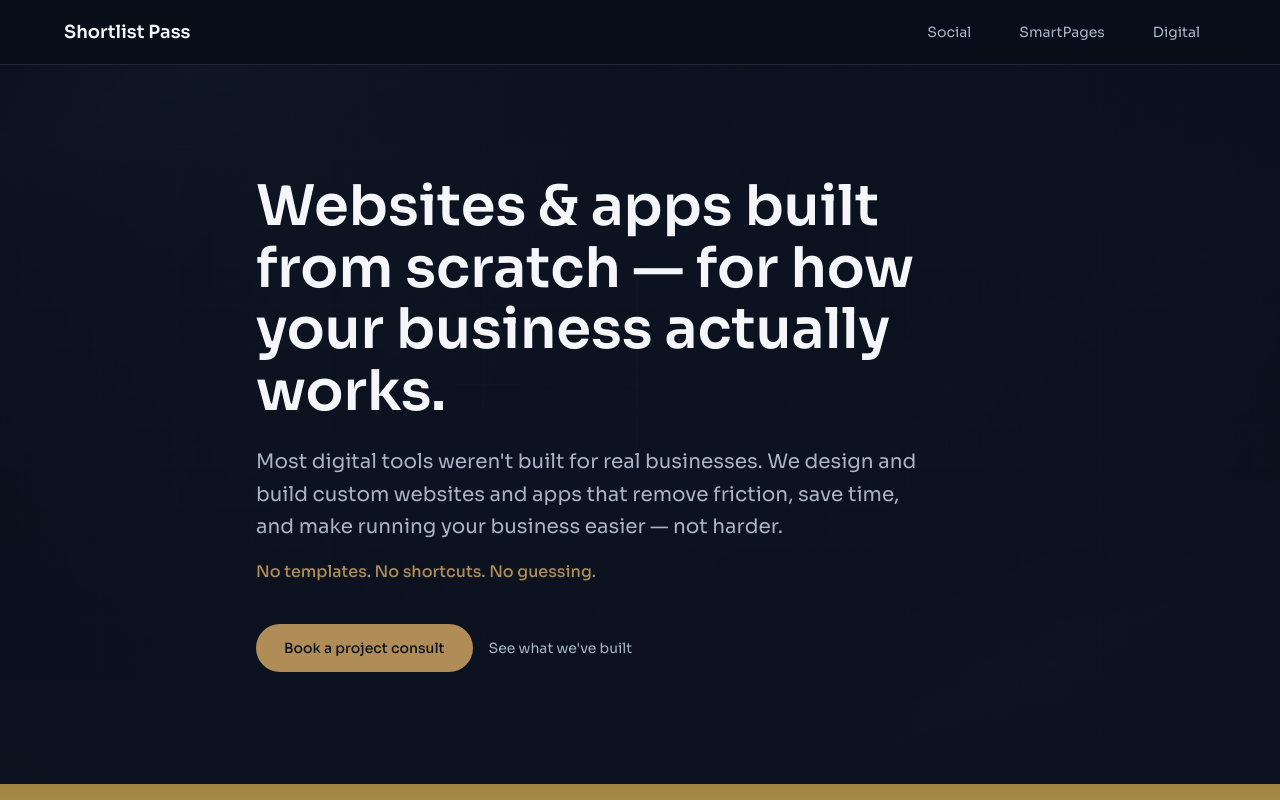
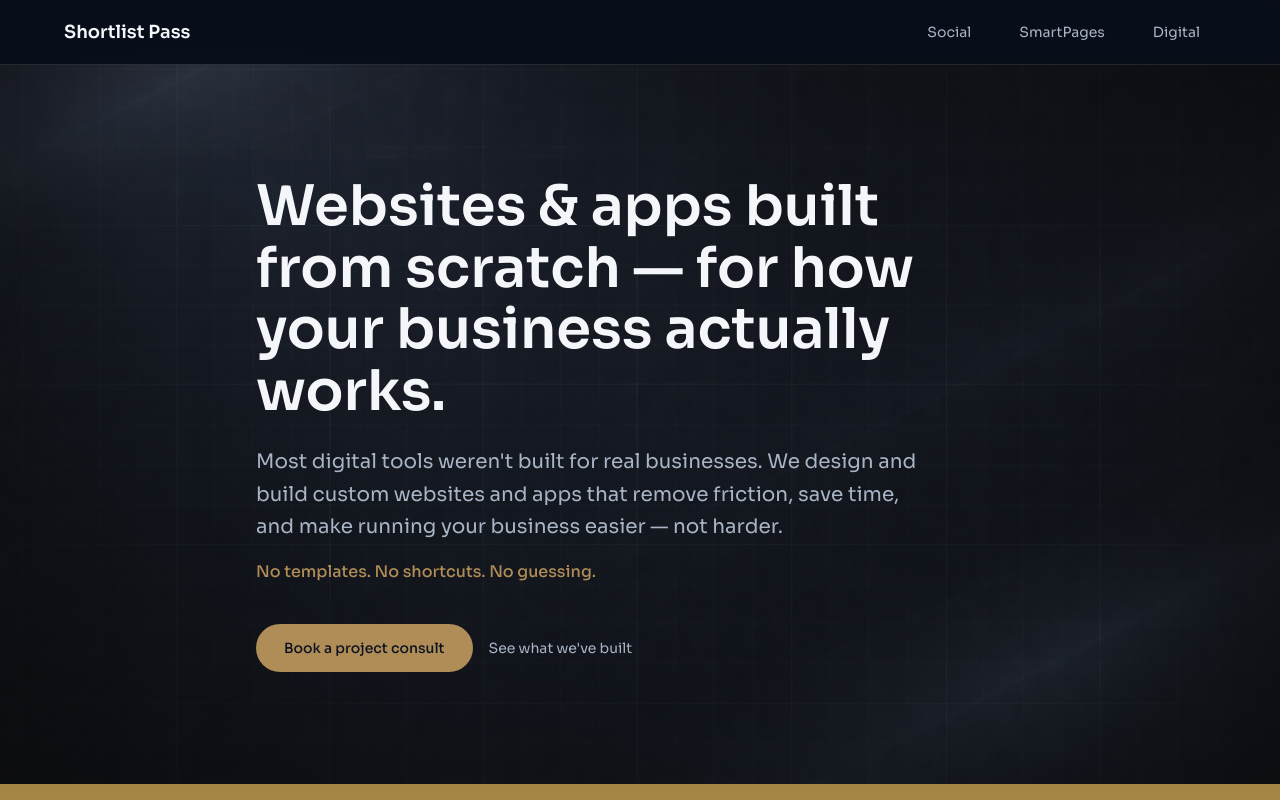
Before and after one commit to Dunzoai/shortlist-pass-hub, a Next.js app: page /digital in a window 1280 px wide. Shown: the top 800 px of the page. Built offline with nearby package versions, Linux system fonts and the light colour scheme.

Commit message:
Test: grid at 100% opacity, no overlay

```diff
--- a/src/app/digital/page.tsx
+++ b/src/app/digital/page.tsx
@@ -40,7 +40,7 @@ function HeroSection() {
 
       {/* Grid background - planning layer */}
       <div
-        className="absolute inset-0 opacity-[0.18] pointer-events-none"
+        className="absolute inset-0 opacity-100 pointer-events-none"
         style={{
           backgroundImage: "url(/grid.png)",
           backgroundSize: "cover",
@@ -48,9 +48,6 @@ function HeroSection() {
           backgroundRepeat: "no-repeat",
         }}
       />
-
-      {/* Subtle vignette for text contrast */}
-      <div className="absolute inset-0 bg-gradient-to-b from-[#0B1220]/20 via-transparent to-[#0B1220]/30 pointer-events-none" />
 
       <Container>
         <motion.div
```
